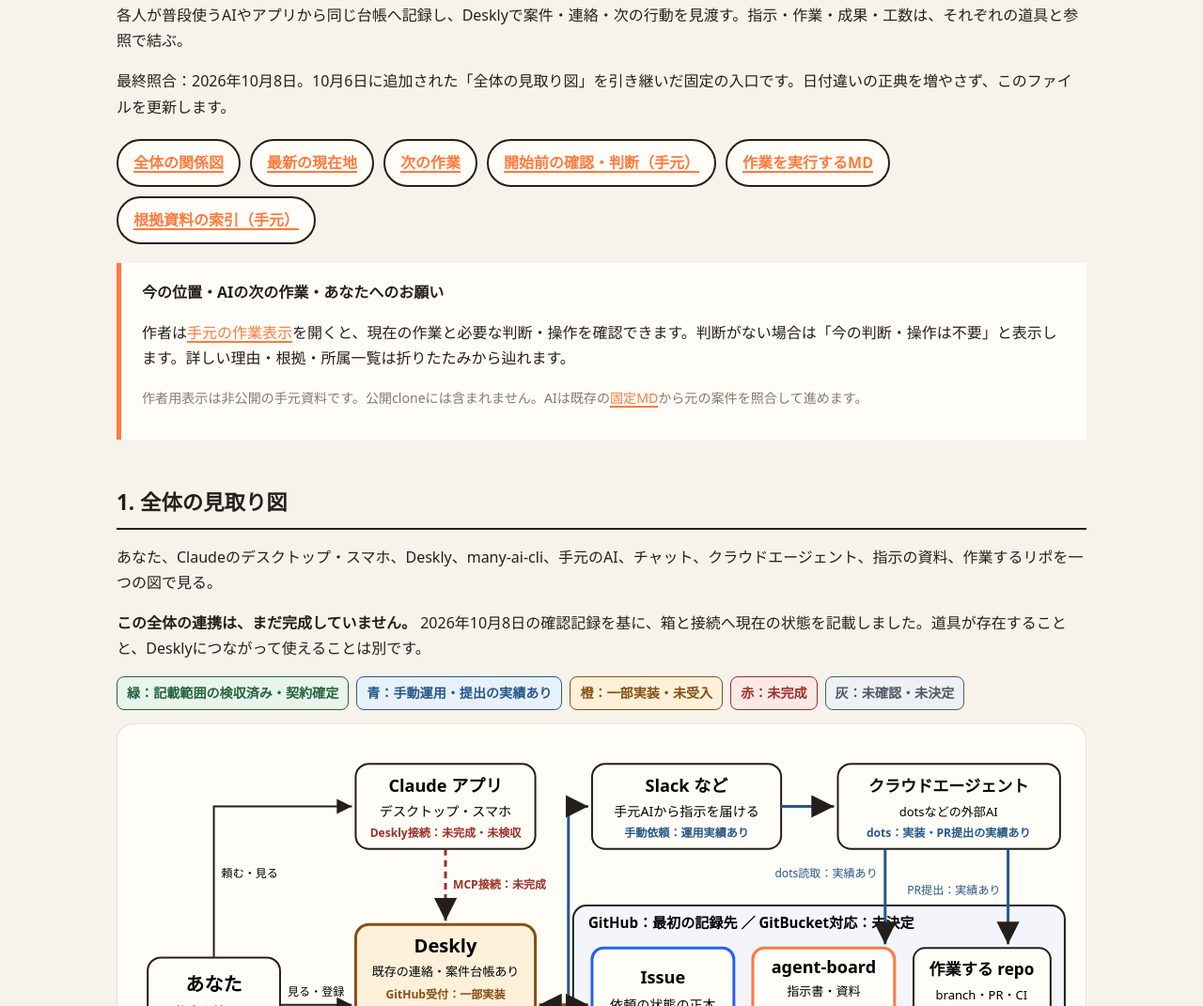
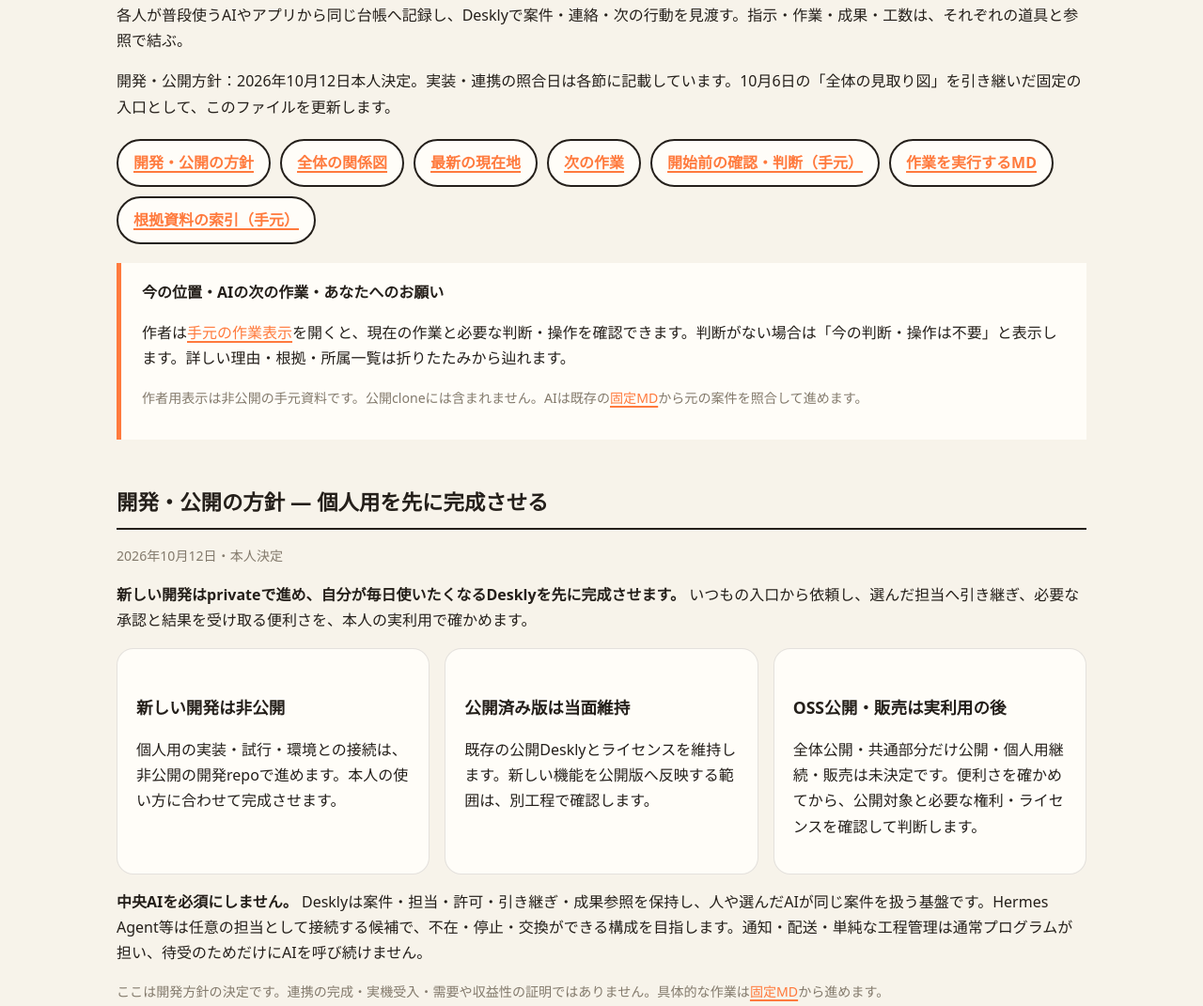
Before and after one commit to ishizakahiroshi/deskly, a plain HTML site: page docs/design_deskly-grand-design.html in a window 1280 px wide. Shown: the part 205-1276 px from the top of the page at 94% size. Drawn offline with Linux system fonts and the light colour scheme.

Commit message:
docs: prioritize private personal development

```diff
--- a/docs/design_deskly-grand-design.html
+++ b/docs/design_deskly-grand-design.html
@@ -5,7 +5,7 @@
 tags: [deskly, grand-design]
 owner: ishizakahiroshi
 related: [local/plan_deskly-grand-design.md]
-last_reviewed: 2026-10-08
+last_reviewed: 2026-10-12
 docsweep_policy: never_archive
 -->
 <html lang="ja"><head><meta charset="utf-8"><meta name="viewport" content="width=device-width,initial-scale=1">
@@ -77,9 +77,9 @@
 <p class="eyebrow">Deskly · 全体設計の正典</p>
 <h1>Desklyから、<br>人・AI・仕事をつなぐ。</h1>
 <p class="lead">各人が普段使うAIやアプリから同じ台帳へ記録し、Desklyで案件・連絡・次の行動を見渡す。指示・作業・成果・工数は、それぞれの道具と参照で結ぶ。</p>
-<p>最終照合：2026年10月8日。10月6日に追加された「全体の見取り図」を引き継いだ固定の入口です。日付違いの正典を増やさず、このファイルを更新します。</p>
+<p>開発・公開方針：2026年10月12日本人決定。実装・連携の照合日は各節に記載しています。10月6日の「全体の見取り図」を引き継いだ固定の入口として、このファイルを更新します。</p>
 <nav class="entry-links" aria-label="設計と作業への入口">
-<a href="#map-all">全体の関係図</a><a href="#latest">最新の現在地</a><a href="#work">次の作業</a><a href="local/review_deskly-start-checks_2026-10-08.html">開始前の確認・判断（手元）</a><a href="local/plan_deskly-grand-design.md">作業を実行するMD</a><a href="local/reference_deskly-design-sources.md">根拠資料の索引（手元）</a></nav>
+<a href="#development-policy">開発・公開の方針</a><a href="#map-all">全体の関係図</a><a href="#latest">最新の現在地</a><a href="#work">次の作業</a><a href="local/review_deskly-start-checks_2026-10-08.html">開始前の確認・判断（手元）</a><a href="local/plan_deskly-grand-design.md">作業を実行するMD</a><a href="local/reference_deskly-design-sources.md">根拠資料の索引（手元）</a></nav>
 </header>
 <main>
 <aside class="current-note" aria-label="作者の現在の作業への案内">
@@ -87,6 +87,13 @@
 <p>作者は<a href="local/design_task-registry.html">手元の作業表示</a>を開くと、現在の作業と必要な判断・操作を確認できます。判断がない場合は「今の判断・操作は不要」と表示します。詳しい理由・根拠・所属一覧は折りたたみから辿れます。</p>
 <p class="meta">作者用表示は非公開の手元資料です。公開cloneには含まれません。AIは既存の<a href="local/plan_deskly-grand-design.md">固定MD</a>から元の案件を照合して進めます。</p>
 </aside>
+<section id="development-policy"><h2>開発・公開の方針 — 個人用を先に完成させる</h2>
+<p class="meta">2026年10月12日・本人決定</p>
+<p><b>新しい開発はprivateで進め、自分が毎日使いたくなるDesklyを先に完成させます。</b> いつもの入口から依頼し、選んだ担当へ引き継ぎ、必要な承認と結果を受け取る便利さを、本人の実利用で確かめます。</p>
+<div class="summary-grid"><article><h3>新しい開発は非公開</h3><p>個人用の実装・試行・環境との接続は、非公開の開発repoで進めます。本人の使い方に合わせて完成させます。</p></article><article><h3>公開済み版は当面維持</h3><p>既存の公開Desklyとライセンスを維持します。新しい機能を公開版へ反映する範囲は、別工程で確認します。</p></article><article><h3>OSS公開・販売は実利用の後</h3><p>全体公開・共通部分だけ公開・個人用継続・販売は未決定です。便利さを確かめてから、公開対象と必要な権利・ライセンスを確認して判断します。</p></article></div>
+<p><b>中央AIを必須にしません。</b> Desklyは案件・担当・許可・引き継ぎ・成果参照を保持し、人や選んだAIが同じ案件を扱う基盤です。Hermes Agent等は任意の担当として接続する候補で、不在・停止・交換ができる構成を目指します。通知・配送・単純な工程管理は通常プログラムが担い、待受のためだけにAIを呼び続けません。</p>
+<p class="meta">ここは開発方針の決定です。連携の完成・実機受入・需要や収益性の証明ではありません。具体的な作業は<a href="local/plan_deskly-grand-design.md">固定MD</a>から進めます。</p>
+</section>
 <section id="map-all"><h2>1. 全体の見取り図</h2>
 <p>あなた、Claudeのデスクトップ・スマホ、Deskly、many-ai-cli、手元のAI、チャット、クラウドエージェント、指示の資料、作業するリポを一つの図で見る。</p>
 <p><b>この全体の連携は、まだ完成していません。</b> 2026年10月8日の確認記録を基に、箱と接続へ現在の状態を記載しました。道具が存在することと、Desklyにつながって使えることは別です。</p>
@@ -194,7 +201,7 @@
 <p>GitBucket対応・VPS内組込みは未決定事項として入口のMDで追う。管理方式を決めるための資料整理と、製品の実装・実送信・配備の開始は別の作業です。</p>
 <p>この計画の記載だけでは、指示の公開・外部送信・merge・配備・実データ移行・採番切替・アカウントや権限変更を新たに許可しません。既存の許可は対象案件と操作範囲を照合して使います。</p>
 <h3 id="build-order">部品を作る順番と、並行できるところ</h3>
-<div class="current-note"><b>開発と詳細な報告は非公開側。公開OSSへの反映は別工程。</b><p>実装branch・Draft PR・詳細レビューは非公開の開発repo、固定指示と案件記録は非公開の管理repo、実デプロイと認証情報の管理は本人と手元AI側で扱います。公開desklyには公開確認した汎用コードと一般向け資料を反映します。A1の開発許可で公開PRや途中の詳細レポートを自動公開しません。公開反映時は履歴・PR本文/コメント・添付・CIログも対象に確認します。</p></div>
+<div class="current-note"><b>新しい開発はprivateで、個人用の完成を先に進める。</b><p>実装branch・Draft PR・詳細レビューは非公開の開発repo、固定指示と案件記録は非公開の管理repo、実デプロイと認証情報の管理は本人と手元AI側で扱います。既存の公開desklyは当面維持し、新しい実装のOSS反映と販売は本人の実利用後に判断します。公開する場合は汎用コードと一般向け資料の対象範囲を確認し、履歴・PR本文/コメント・添付・CIログも対象に確認します。<a href="#development-policy">現在の開発・公開方針</a>に従い、開発許可と公開反映の判断を分けます。</p></div>
 <div class="current-note"><b>dotsは配備できる部品と手順を作る。実際のデプロイはこちら側で行う。</b><p>Cloudflare・VPSとも、dotsの成果は採用範囲の実装・配置先別部品・秘密を含まない設定例・配備/実測/復旧/切戻し手順を含む開発用branchとDraft PRです。実環境への配備、環境と秘密の設定、実測、配備後の総合確認は本人と手元AI側が担当します。部品の提出とデプロイ済み・実環境の受入済みを分けて記録します。</p></div>
 <div class="current-note"><b>並行する部品と担当の選定は、手元AIへ一任済み。</b><p>開始前に必要な確認と本人判断は、<a href="local/review_deskly-start-checks_2026-10-08.html">開始前の確認・判断HTML</a>へ集約しました。開発用branch・Draft PRまでのA1承認を受領済みです。途中の判断を減らす追加方針A2〜A4（確認済み無料OSS部品の採用・private基盤先行・無料枠不適合時の代替開発）も、2026-10-08にすべておすすめ案で承認済みです。承認済みの方針は聞き直さず、AI側の確認と最後の公開・運用判断を分けます。引き継ぐAIは実行MDとこの資料を開き、実際の回答と既存の許可を照合して進めます。</p></div>
 <p><b>共通の前提をそろえる → 分離できる部品をdotsの別担当が並行実装 → 候補を合流 → 最後に総合監査。</b> 日数の見積りではなく、着手条件と依存関係を示した図です。現在ある実装を確認して使い、完成部分を作り直しません。下の枝は並行候補であり、今すべてを同時着手できると確認済みではありません。</p>
```
